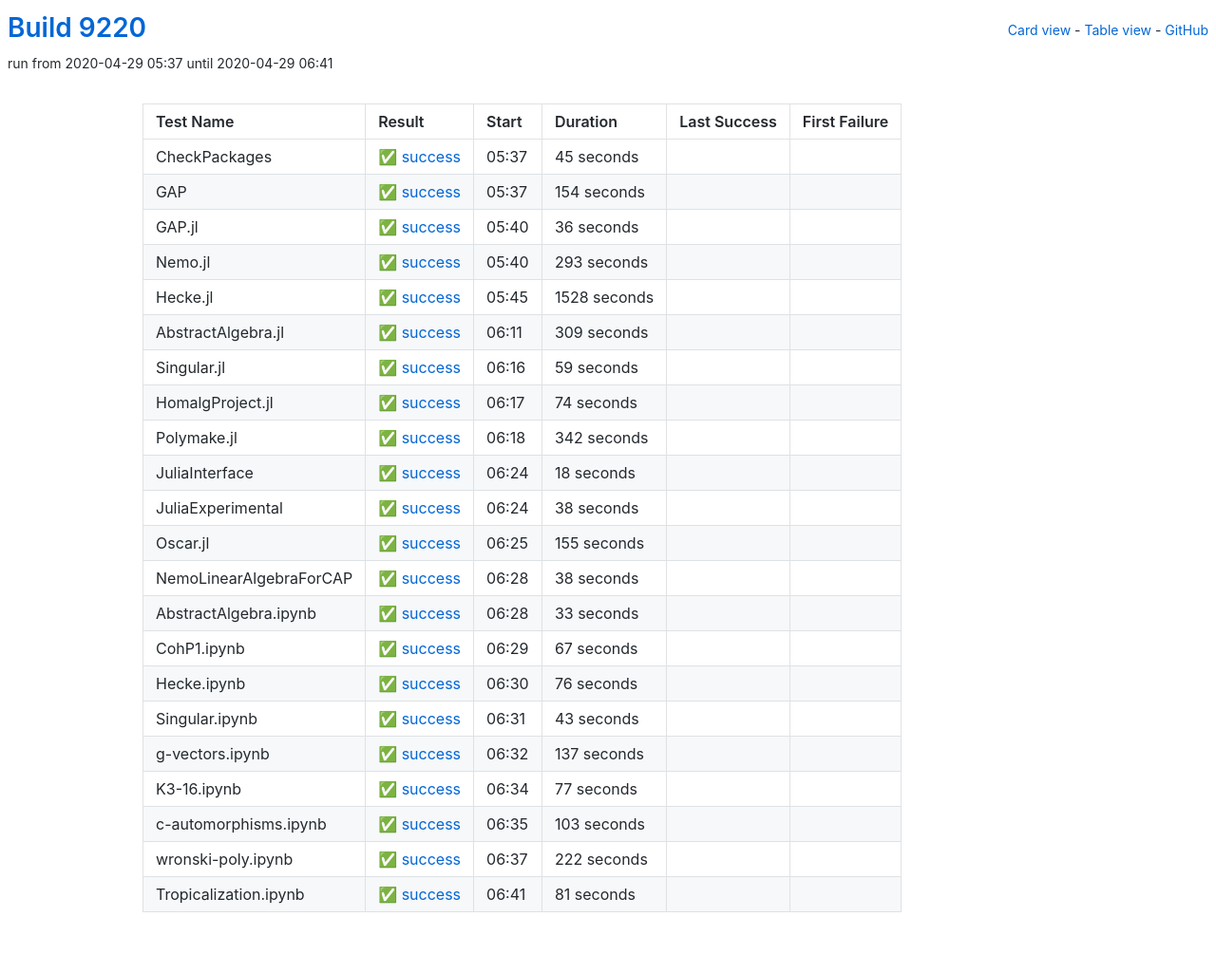
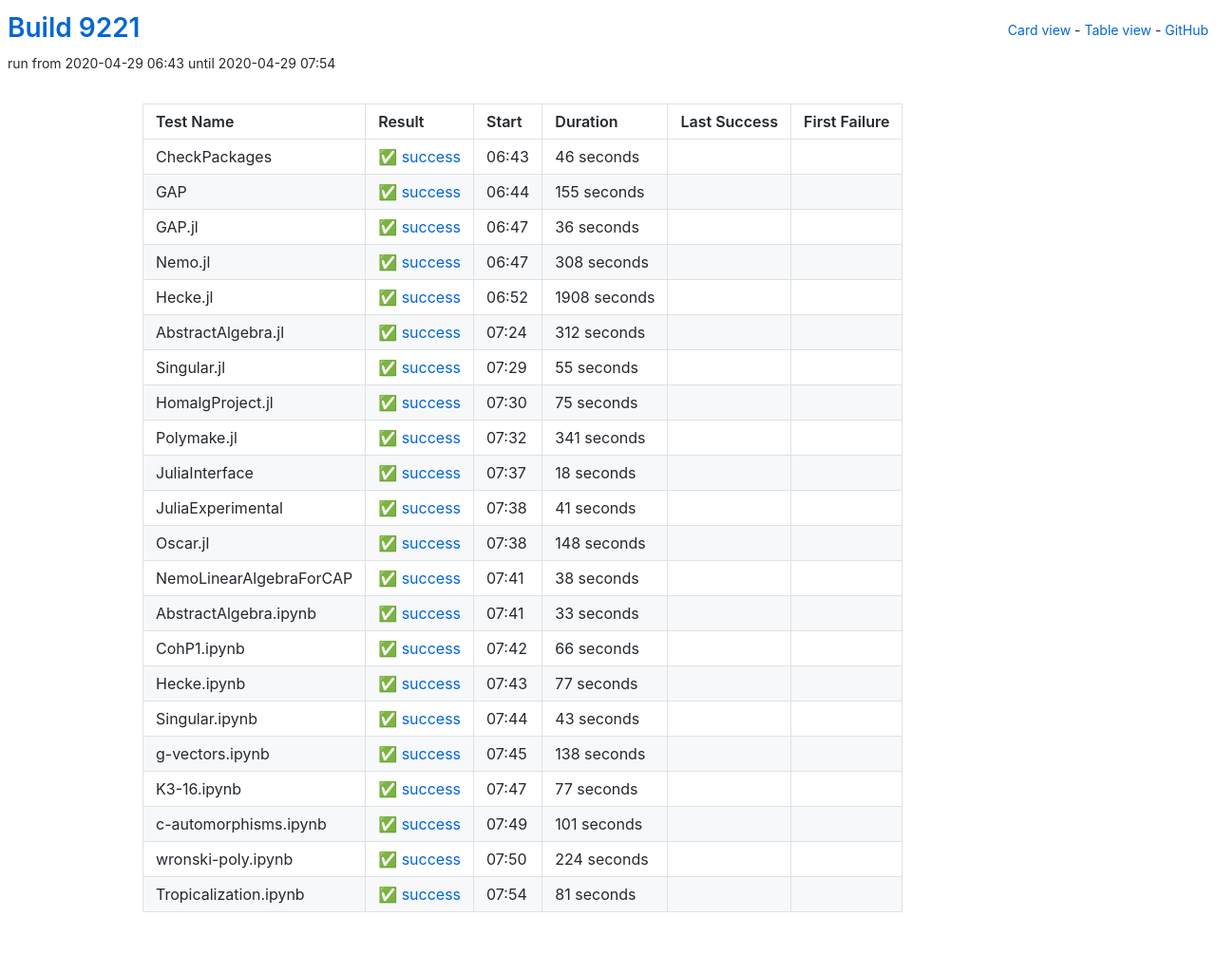
Before and after one commit to oscar-system/oscar-ci-status, a Jekyll site: the page built from table.html, in a window 1280 px wide. Shown: the whole page at 95% size. Built offline with Jekyll 4.4.1, drawn with Linux system fonts in a browser that asks for light colours.

Commit message:
Build 9221

```diff
--- a/_data/ci.yml
+++ b/_data/ci.yml
@@ -1,27 +1,27 @@
-build: 9220
-build_url: https://oscarci.mathematik.uni-kl.de/job/oscar/9220/
+build: 9221
+build_url: https://oscarci.mathematik.uni-kl.de/job/oscar/9221/
 job: oscar
 tests:
-- duration: 45
+- duration: 46
   exitcode: 0
   first_failure: false
   first_failure_url: null
   last_success: false
   last_success_url: null
-  log: https://oscarci.mathematik.uni-kl.de/job/oscar/9220/artifact/logs/build-9220/CheckPackages.log
+  log: https://oscarci.mathematik.uni-kl.de/job/oscar/9221/artifact/logs/build-9221/CheckPackages.log
   name: CheckPackages
-  start: 2020-04-29 05:37
+  start: 2020-04-29 06:43
   status: success
   success: true
-- duration: 154
+- duration: 155
   exitcode: 0
   first_failure: false
   first_failure_url: null
   last_success: false
   last_success_url: null
-  log: https://oscarci.mathematik.uni-kl.de/job/oscar/9220/artifact/logs/build-9220/GAP.log
+  log: https://oscarci.mathematik.uni-kl.de/job/oscar/9221/artifact/logs/build-9221/GAP.log
   name: GAP
-  start: 2020-04-29 05:37
+  start: 2020-04-29 06:44
   status: success
   success: true
 - duration: 36
@@ -30,75 +30,75 @@ tests:
   first_failure_url: null
   last_success: false
   last_success_url: null
-  log: https://oscarci.mathematik.uni-kl.de/job/oscar/9220/artifact/logs/build-9220/GAP.jl.log
+  log: https://oscarci.mathematik.uni-kl.de/job/oscar/9221/artifact/logs/build-9221/GAP.jl.log
   name: GAP.jl
-  start: 2020-04-29 05:40
+  start: 2020-04-29 06:47
   status: success
   success: true
-- duration: 293
+- duration: 308
   exitcode: 0
   first_failure: false
   first_failure_url: null
   last_success: false
   last_success_url: null
-  log: https://oscarci.mathematik.uni-kl.de/job/oscar/9220/artifact/logs/build-9220/Nemo.jl.log
+  log: https://oscarci.mathematik.uni-kl.de/job/oscar/9221/artifact/logs/build-9221/Nemo.jl.log
   name: Nemo.jl
-  start: 2020-04-29 05:40
+  start: 2020-04-29 06:47
   status: success
   success: true
-- duration: 1528
+- duration: 1908
   exitcode: 0
   first_failure: false
   first_failure_url: null
   last_success: false
   last_success_url: null
-  log: https://oscarci.mathematik.uni-kl.de/job/oscar/9220/artifact/logs/build-9220/Hecke.jl.log
+  log: https://oscarci.mathematik.uni-kl.de/job/oscar/9221/artifact/logs/build-9221/Hecke.jl.log
   name: Hecke.jl
-  start: 2020-04-29 05:45
+  start: 2020-04-29 06:52
   status: success
   success: true
-- duration: 309
+- duration: 312
   exitcode: 0
   first_failure: false
   first_failure_url: null
   last_success: false
   last_success_url: null
-  log: https://oscarci.mathematik.uni-kl.de/job/oscar/9220/artifact/logs/build-9220/AbstractAlgebra.jl.log
+  log: https://oscarci.mathematik.uni-kl.de/job/oscar/9221/artifact/logs/build-9221/AbstractAlgebra.jl.log
   name: AbstractAlgebra.jl
-  start: 2020-04-29 06:11
+  start: 2020-04-29 07:24
   status: success
   success: true
-- duration: 59
+- duration: 55
   exitcode: 0
   first_failure: false
   first_failure_url: null
   last_success: false
   last_success_url: null
-  log: https://oscarci.mathematik.uni-kl.de/job/oscar/9220/artifact/logs/build-9220/Singular.jl.log
+  log: https://oscarci.mathematik.uni-kl.de/job/oscar/9221/artifact/logs/build-9221/Singular.jl.log
   name: Singular.jl
-  start: 2020-04-29 06:16
+  start: 2020-04-29 07:29
   status: success
   success: true
-- duration: 74
+- duration: 75
   exitcode: 0
   first_failure: false
   first_failure_url: null
   last_success: false
   last_success_url: null
-  log: https://oscarci.mathematik.uni-kl.de/job/oscar/9220/artifact/logs/build-9220/HomalgProject.jl.log
+  log: https://oscarci.mathematik.uni-kl.de/job/oscar/9221/artifact/logs/build-9221/HomalgProject.jl.log
   name: HomalgProject.jl
-  start: 2020-04-29 06:17
+  start: 2020-04-29 07:30
   status: success
   success: true
-- duration: 342
+- duration: 341
   exitcode: 0
   first_failure: false
   first_failure_url: null
   last_success: false
   last_success_url: null
-  log: https://oscarci.mathematik.uni-kl.de/job/oscar/9220/artifact/logs/build-9220/Polymake.jl.log
+  log: https://oscarci.mathematik.uni-kl.de/job/oscar/9221/artifact/logs/build-9221/Polymake.jl.log
   name: Polymake.jl
-  start: 2020-04-29 06:18
+  start: 2020-04-29 07:32
   status: success
   success: true
 - duration: 18
@@ -107,9 +107,31 @@ tests:
   first_failure_url: null
   last_success: false
   last_success_url: null
-  log: https://oscarci.mathematik.uni-kl.de/job/oscar/9220/artifact/logs/build-9220/JuliaInterface.log
+  log: https://oscarci.mathematik.uni-kl.de/job/oscar/9221/artifact/logs/build-9221/JuliaInterface.log
   name: JuliaInterface
-  start: 2020-04-29 06:24
+  start: 2020-04-29 07:37
+  status: success
+  success: true
+- duration: 41
+  exitcode: 0
+  first_failure: false
+  first_failure_url: null
+  last_success: false
+  last_success_url: null
+  log: https://oscarci.mathematik.uni-kl.de/job/oscar/9221/artifact/logs/build-9221/JuliaExperimental.log
+  name: JuliaExperimental
+  start: 2020-04-29 07:38
+  status: success
+  success: true
+- duration: 148
+  exitcode: 0
+  first_failure: false
+  first_failure_url: null
+  last_success: false
+  last_success_url: null
+  log: https://oscarci.mathematik.uni-kl.de/job/oscar/9221/artifact/logs/build-9221/Oscar.jl.log
+  name: Oscar.jl
+  start: 2020-04-29 07:38
   status: success
   success: true
 - duration: 38
@@ -118,31 +140,9 @@ tests:
   first_failure_url: null
   last_success: false
   last_success_url: null
-  log: https://oscarci.mathematik.uni-kl.de/job/oscar/9220/artifact/logs/build-9220/JuliaExperimental.log
-  name: JuliaExperimental
-  start: 2020-04-29 06:24
-  status: success
-  success: true
-- duration: 155
-  exitcode: 0
-  first_failure: false
-  first_failure_url: null
-  last_success: false
-  last_success_url: null
-  log: https://oscarci.mathematik.uni-kl.de/job/oscar/9220/artifact/logs/build-9220/Oscar.jl.log
-  name: Oscar.jl
-  start: 2020-04-29 06:25
-  status: success
-  success: true
-- duration: 38
-  exitcode: 0
-  first_failure: false
-  first_failure_url: null
-  last_success: false
-  last_success_url: null
-  log: https://oscarci.mathematik.uni-kl.de/job/oscar/9220/artifact/logs/build-9220/NemoLinearAlgebraForCAP.log
+  log: https://oscarci.mathematik.uni-kl.de/job/oscar/9221/artifact/logs/build-9221/NemoLinearAlgebraForCAP.log
   name: NemoLinearAlgebraForCAP
-  start: 2020-04-29 06:28
+  start: 2020-04-29 07:41
   status: success
   success: true
 - duration: 33
@@ -151,31 +151,31 @@ tests:
   first_failure_url: null
   last_success: false
   last_success_url: null
-  log: https://oscarci.mathematik.uni-kl.de/job/oscar/9220/artifact/logs/build-9220/AbstractAlgebra.ipynb.log
+  log: https://oscarci.mathematik.uni-kl.de/job/oscar/9221/artifact/logs/build-9221/AbstractAlgebra.ipynb.log
   name: AbstractAlgebra.ipynb
-  start: 2020-04-29 06:28
+  start: 2020-04-29 07:41
   status: success
   success: true
-- duration: 67
+- duration: 66
   exitcode: 0
   first_failure: false
   first_failure_url: null
   last_success: false
   last_success_url: null
-  log: https://oscarci.mathematik.uni-kl.de/job/oscar/9220/artifact/logs/build-9220/CohP1.ipynb.log
+  log: https://oscarci.mathematik.uni-kl.de/job/oscar/9221/artifact/logs/build-9221/CohP1.ipynb.log
   name: CohP1.ipynb
-  start: 2020-04-29 06:29
+  start: 2020-04-29 07:42
   status: success
   success: true
-- duration: 76
+- duration: 77
   exitcode: 0
   first_failure: false
   first_failure_url: null
   last_success: false
   last_success_url: null
-  log: https://oscarci.mathematik.uni-kl.de/job/oscar/9220/artifact/logs/build-9220/Hecke.ipynb.log
+  log: https://oscarci.mathematik.uni-kl.de/job/oscar/9221/artifact/logs/build-9221/Hecke.ipynb.log
   name: Hecke.ipynb
-  start: 2020-04-29 06:30
+  start: 2020-04-29 07:43
   status: success
   success: true
 - duration: 43
@@ -184,20 +184,20 @@ tests:
   first_failure_url: null
   last_success: false
   last_success_url: null
-  log: https://oscarci.mathematik.uni-kl.de/job/oscar/9220/artifact/logs/build-9220/Singular.ipynb.log
+  log: https://oscarci.mathematik.uni-kl.de/job/oscar/9221/artifact/logs/build-9221/Singular.ipynb.log
   name: Singular.ipynb
-  start: 2020-04-29 06:31
+  start: 2020-04-29 07:44
   status: success
   success: true
-- duration: 137
+- duration: 138
   exitcode: 0
   first_failure: false
   first_failure_url: null
   last_success: false
   last_success_url: null
-  log: https://oscarci.mathematik.uni-kl.de/job/oscar/9220/artifact/logs/build-9220/g-vectors.ipynb.log
+  log: https://oscarci.mathematik.uni-kl.de/job/oscar/9221/artifact/logs/build-9221/g-vectors.ipynb.log
   name: g-vectors.ipynb
-  start: 2020-04-29 06:32
+  start: 2020-04-29 07:45
   status: success
   success: true
 - duration: 77
@@ -206,31 +206,31 @@ tests:
   first_failure_url: null
   last_success: false
   last_success_url: null
-  log: https://oscarci.mathematik.uni-kl.de/job/oscar/9220/artifact/logs/build-9220/K3-16.ipynb.log
+  log: https://oscarci.mathematik.uni-kl.de/job/oscar/9221/artifact/logs/build-9221/K3-16.ipynb.log
   name: K3-16.ipynb
-  start: 2020-04-29 06:34
+  start: 2020-04-29 07:47
   status: success
   success: true
-- duration: 103
+- duration: 101
   exitcode: 0
   first_failure: false
   first_failure_url: null
   last_success: false
   last_success_url: null
-  log: https://oscarci.mathematik.uni-kl.de/job/oscar/9220/artifact/logs/build-9220/c-automorphisms.ipynb.log
+  log: https://oscarci.mathematik.uni-kl.de/job/oscar/9221/artifact/logs/build-9221/c-automorphisms.ipynb.log
   name: c-automorphisms.ipynb
-  start: 2020-04-29 06:35
+  start: 2020-04-29 07:49
   status: success
   success: true
-- duration: 222
+- duration: 224
   exitcode: 0
   first_failure: false
   first_failure_url: null
   last_success: false
   last_success_url: null
-  log: https://oscarci.mathematik.uni-kl.de/job/oscar/9220/artifact/logs/build-9220/wronski-poly.ipynb.log
+  log: https://oscarci.mathematik.uni-kl.de/job/oscar/9221/artifact/logs/build-9221/wronski-poly.ipynb.log
   name: wronski-poly.ipynb
-  start: 2020-04-29 06:37
+  start: 2020-04-29 07:50
   status: success
   success: true
 - duration: 81
@@ -239,8 +239,8 @@ tests:
   first_failure_url: null
   last_success: false
   last_success_url: null
-  log: https://oscarci.mathematik.uni-kl.de/job/oscar/9220/artifact/logs/build-9220/Tropicalization.ipynb.log
+  log: https://oscarci.mathematik.uni-kl.de/job/oscar/9221/artifact/logs/build-9221/Tropicalization.ipynb.log
   name: Tropicalization.ipynb
-  start: 2020-04-29 06:41
+  start: 2020-04-29 07:54
   status: success
   success: true
```
Also changed, not shown: README.md.
